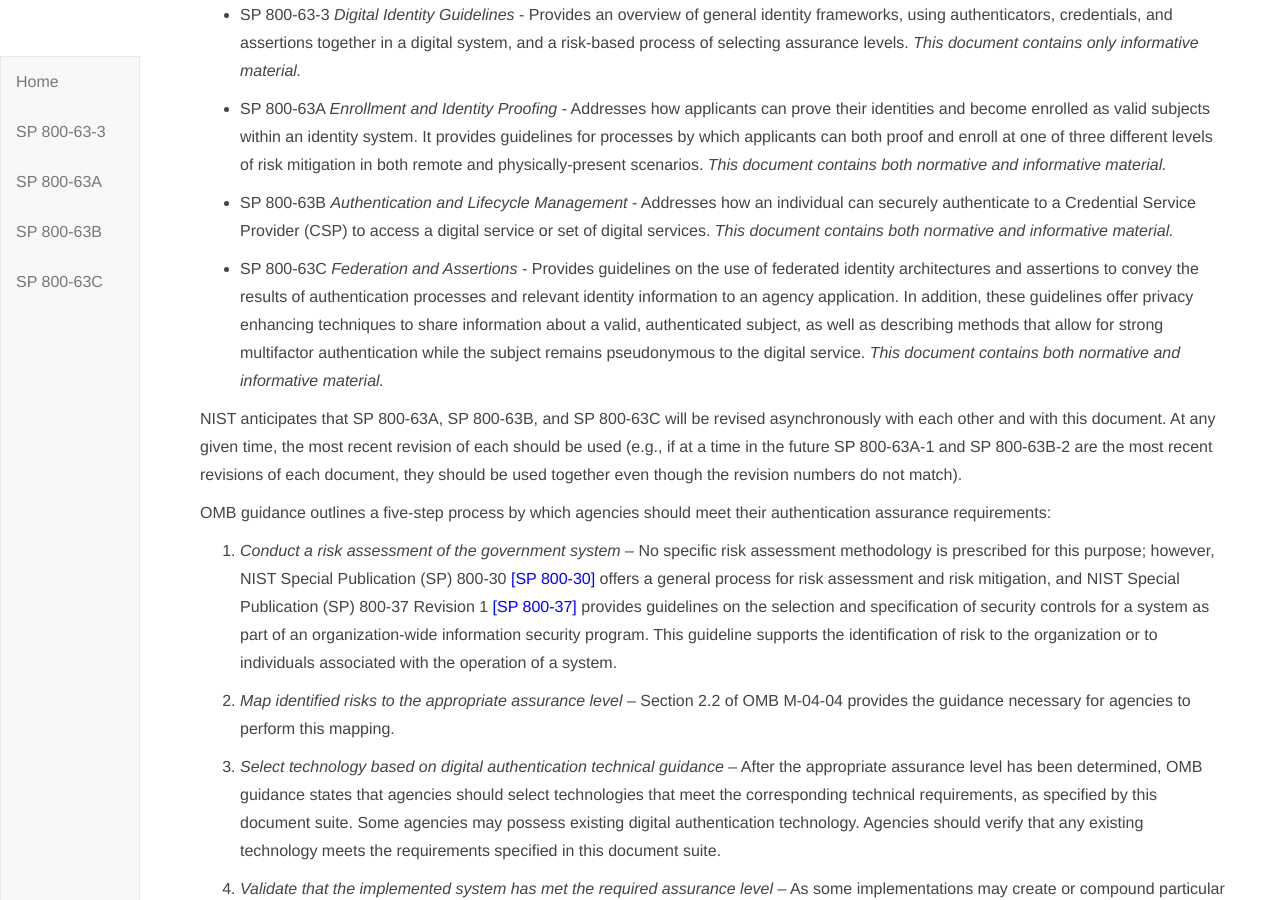
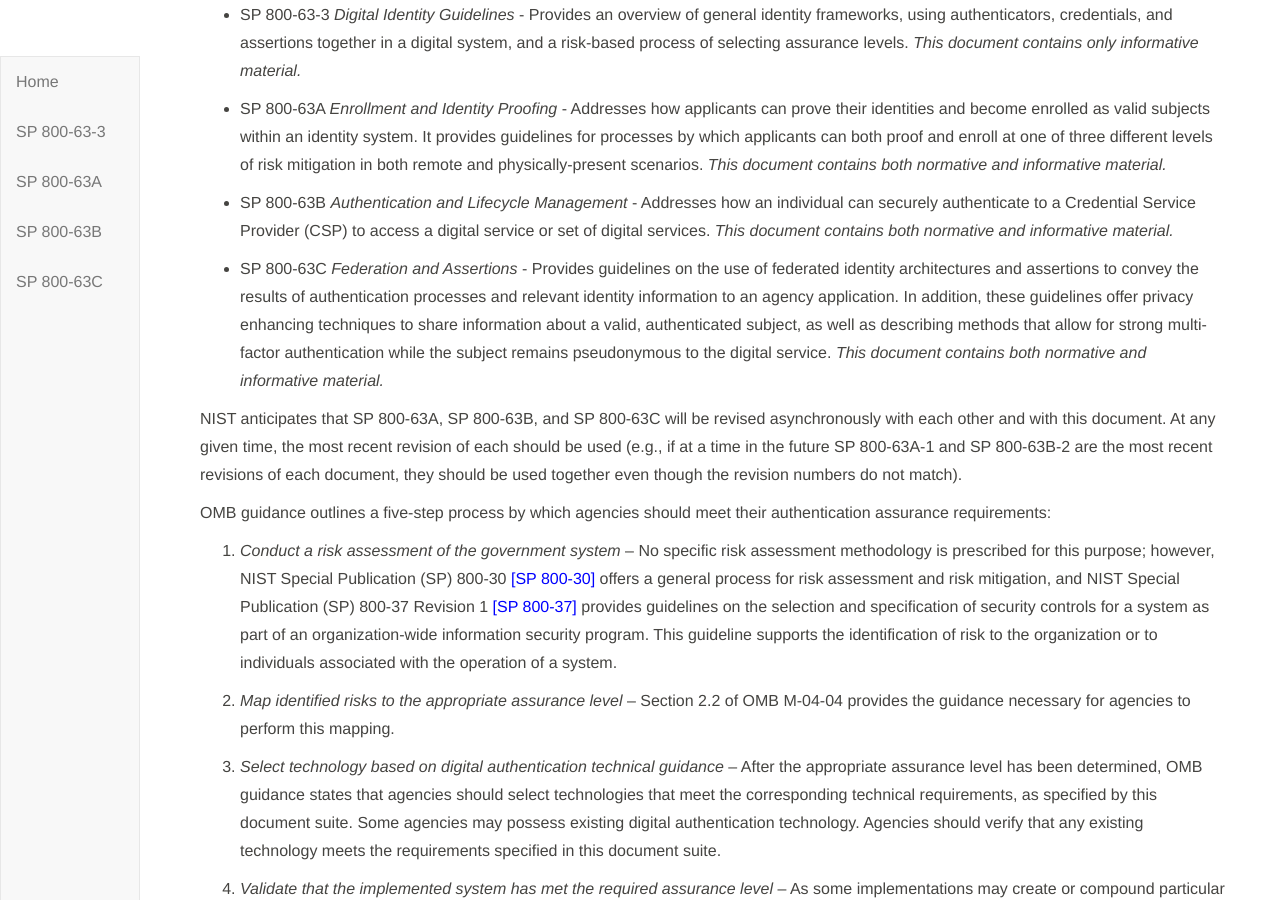
Before and after one commit to usnistgov/800-63-3, a Jekyll site: the page built from sp800-63-3/sec1_2_introduction.md, in a window 1280 px wide and 900 px high, scrolled down 1429 px. Built offline with Jekyll 4.4.1, drawn with Linux system fonts in a browser that asks for light colours; our own code applies the rules of GitHub Pages for plain Markdown files.

Commit message:
Update sec1_2_introduction.md

```diff
--- a/sp800-63-3/sec1_2_introduction.md
+++ b/sp800-63-3/sec1_2_introduction.md
@@ -40,7 +40,7 @@
 
 - SP 800-63B *Authentication and Lifecycle Management* - Addresses how an individual can securely authenticate to a Credential Service Provider (CSP) to access a digital service or set of digital services.  _This document contains both normative and informative material._
 
-- SP 800-63C *Federation and Assertions* - Provides guidelines on the use of federated identity architectures and assertions to convey the results of authentication processes and relevant identity information to an agency application. In addition, these guidelines offer privacy enhancing techniques to share information about a valid, authenticated subject, as well as describing methods that allow for strong multifactor authentication while the subject remains pseudonymous to the digital service. _This document contains both normative and informative material._
+- SP 800-63C *Federation and Assertions* - Provides guidelines on the use of federated identity architectures and assertions to convey the results of authentication processes and relevant identity information to an agency application. In addition, these guidelines offer privacy enhancing techniques to share information about a valid, authenticated subject, as well as describing methods that allow for strong multi-factor authentication while the subject remains pseudonymous to the digital service. _This document contains both normative and informative material._
 
 NIST anticipates that SP 800-63A, SP 800-63B, and SP 800-63C will be revised asynchronously with each other and with this document. At any given time, the most recent revision of each should be used (e.g., if at a time in the future SP 800-63A-1 and SP 800-63B-2 are the most recent revisions of each document, they should be used together even though the revision numbers do not match).
 
```
